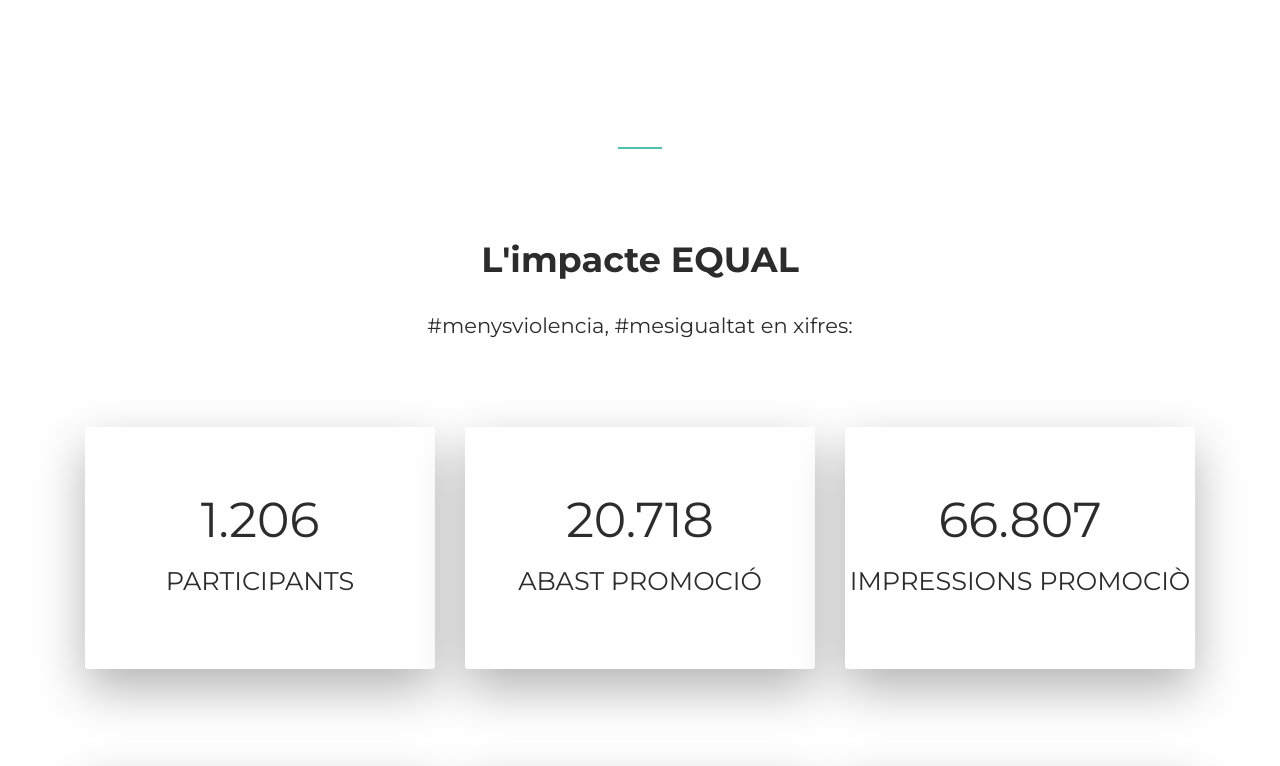
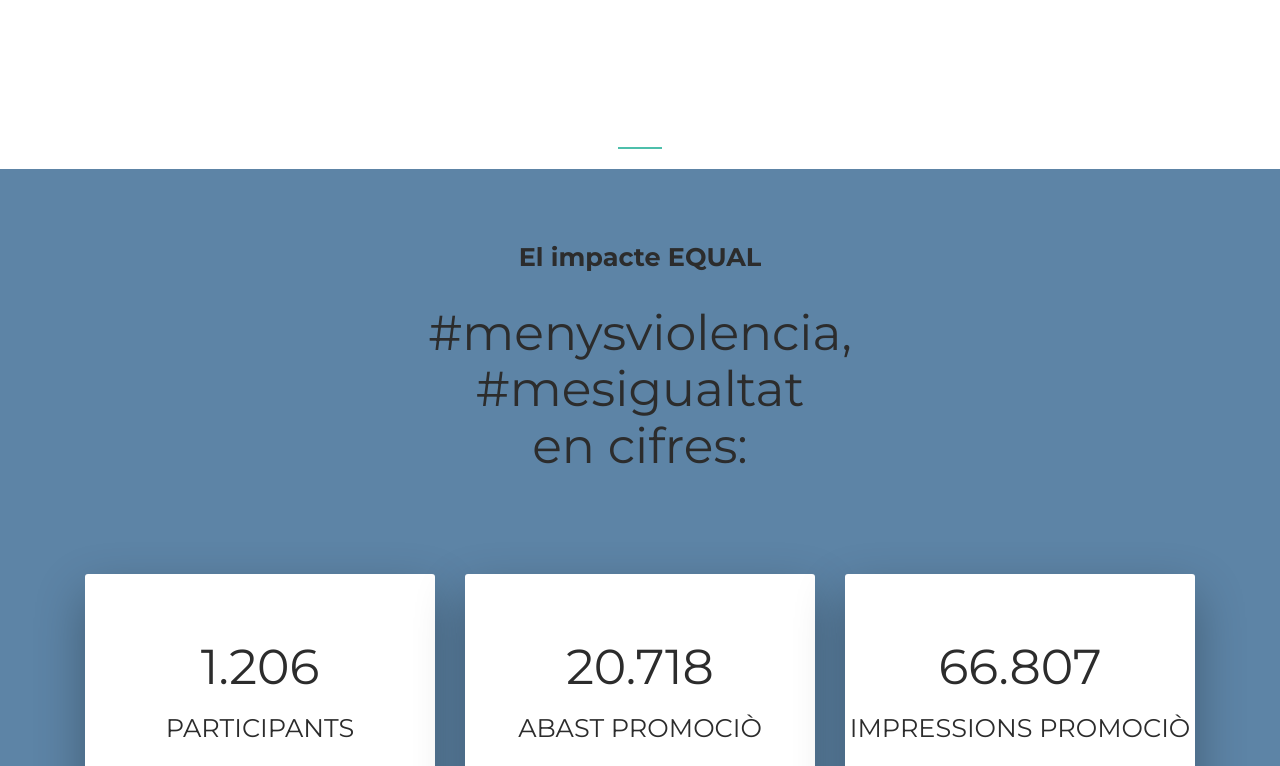
Before and after one commit to ProyectoEQUAL/equal-landing-html, a website: page index.html in a window 1280 px wide. Shown: the part 1674-2440 px from the top of the page. Drawn offline with Linux system fonts and the light colour scheme.

Commit message:
Update Dades

```diff
--- a/index.html
+++ b/index.html
@@ -109,15 +109,15 @@
         </div>
     </div>
 
-     <!--Dades  -->
-    <div class="section" id="dades">
+  <!--Dades  -->
+    <div class="section">
         <div class="separator-line separator-aquateal"></div>
-        <div class="features-4">
+        <div class="features-4" style="background-color:#5D84A6">
             <div class="container">
                 <div class="row">
                     <div class="col-md-8 ml-auto mr-auto text-center">
-                        <h2 class="title"> L'impacte EQUAL</h2>
-                        <h4 class="description"> #menysviolencia, #mesigualtat en xifres: </h4>
+                        <h3 class="title"> El impacte EQUAL</h3>
+                        <h1 class="description"> #menysviolencia, #mesigualtat <br> en cifres: </h1>
                     </div>
                 </div>
                 <div class="row">
@@ -136,7 +136,7 @@
                             <div class="info">
                                 <div class="description">
                                     <h1 class="info-title">20.718</h1>
-                                    <h3>ABAST PROMOCIÓ</h3>
+                                    <h3>ABAST PROMOCIÒ</h3>
                                 </div>
                             </div>
                         </div>
@@ -179,7 +179,6 @@
                                 <div class="description">
                                     <h5><strong>7.151</strong> (13-17 anys)
                                         <br><strong>9.186</strong> (18-24 anys)
-                                        <br><strong>3.098</strong>(25-34 anys)
                                     </h5>
                                     <h3 class="info-title">EDAT</h3>
                                 </div>
```
